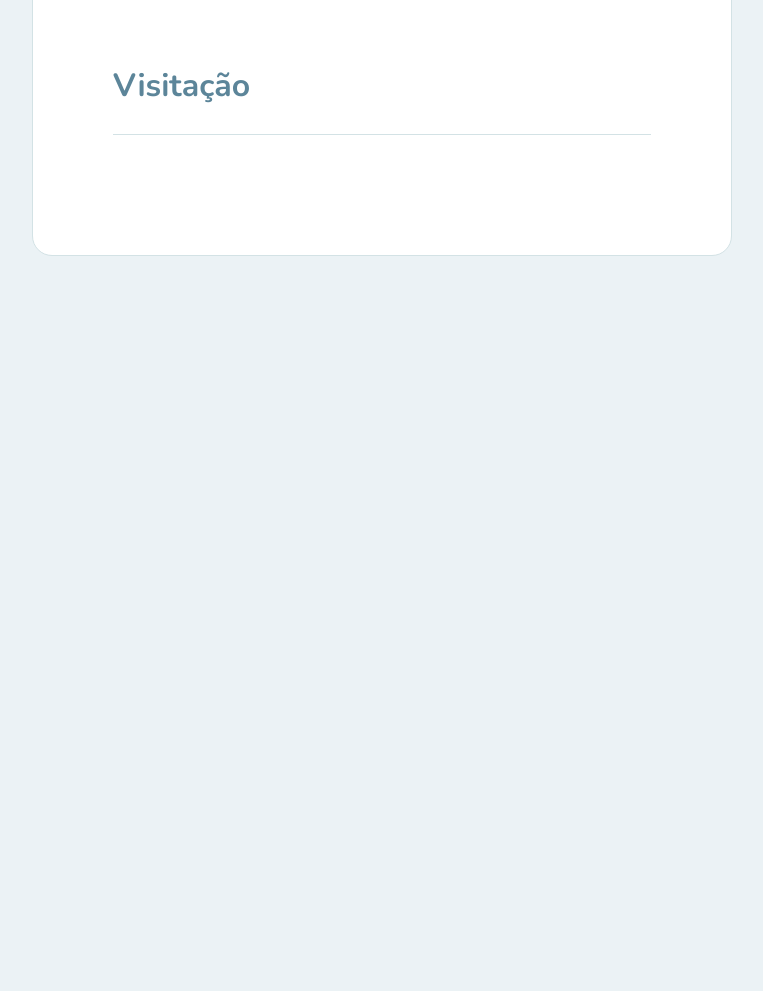
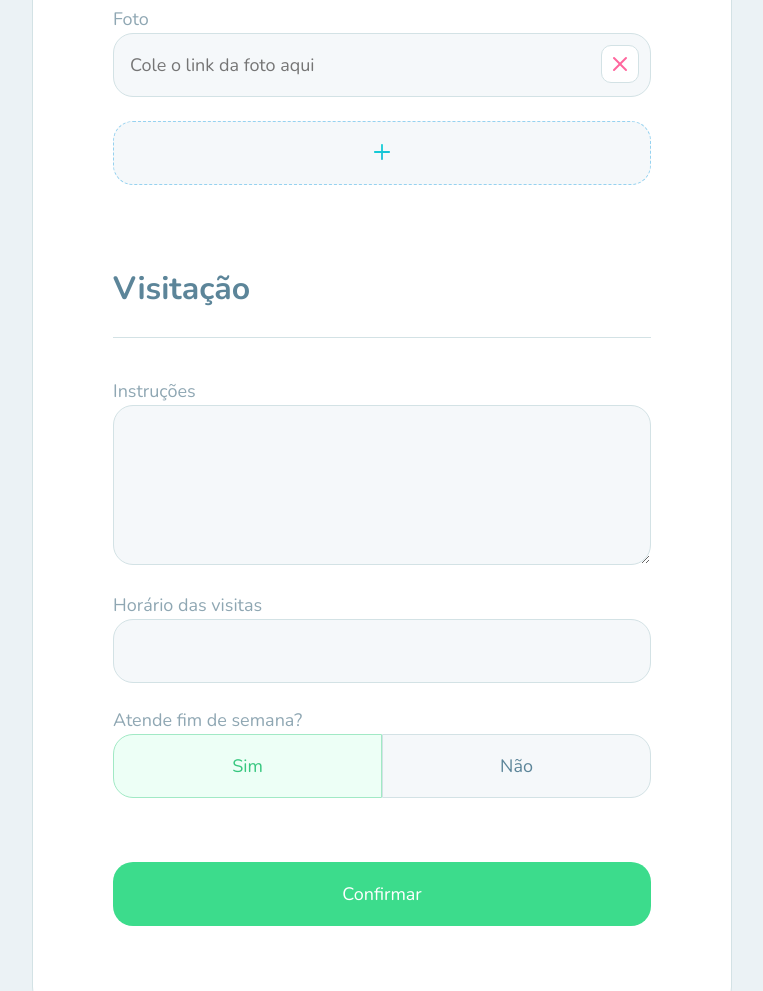
Before and after one commit to jessneri/nlw-3, a plain HTML site: page create-orphanage.html in a window 1280 px wide. Shown: the part 1140-2131 px from the top of the page, without its empty margins (313-1076 px from the left). Before the commit the page ends 1460 px from the top, so only its background shows below. Drawn offline with nearby package versions, Linux system fonts and the light colour scheme.

Commit message:
Episódio 3 concluído.

```diff
--- a/create-orphanage.html
+++ b/create-orphanage.html
@@ -27,6 +27,7 @@
     <link rel="stylesheet" href="public/css/sidebar.css" />
     <link rel="stylesheet" href="public/css/map.css" />
     <link rel="stylesheet" href="public/css/form.css" />
+    <link rel="stylesheet" href="public/css/buttons.css" />
 
     <link
       href="https://fonts.googleapis.com/css2?family=Nunito:wght@400;600;700;800&display=swap"
@@ -51,6 +52,9 @@
 
             <div class="map-container">
               <div id="mapid"></div>
+              <input type="hidden" name="lat" />
+              <input type="hidden" name="lng" />
+
               <footer>
                 <a href="" id="select-point"
                   >Clique no mapa para adicionar a localização</a
@@ -60,24 +64,91 @@
 
             <div class="input-block">
               <label for="name">Nome</label>
-              <input id="name" name="name" />
+              <input id="name" name="name" required />
             </div>
 
             <div class="input-block">
               <label for="about"
                 >Sobre<span>Máximo de 300 catacteres</span></label
               >
-              <textarea id="about" name="about"></textarea>
+              <textarea id="about" name="about" required></textarea>
             </div>
 
             <div class="input-block">
               <label for="whatsapp">Número de WhatsApp</label>
-              <input id="whatsapp" name="whatsapp" />
+              <input id="whatsapp" name="whatsapp" required />
+            </div>
+
+            <div class="input-block images">
+              <label for="images">Foto</label>
+              <div class="images-upload" id="images">
+                <div class="new-upload">
+                  <input
+                    name="images"
+                    placeholder="Cole o link da foto aqui"
+                    required
+                  />
+                  <span onClick="deleteField(event)"
+                    ><img
+                      src="./public/images/remove-file.svg"
+                      alt="Remover foto"
+                  /></span>
+                </div>
+              </div>
+
+              <button onClick="addPhotoField()" type="button">
+                <img src="./public/images/add-file.svg" alt="Nova imagem" />
+              </button>
             </div>
           </fieldset>
 
           <fieldset>
             <legend>Visitação</legend>
+
+            <div class="input-block">
+              <label for="instructions">Instruções</label>
+              <textarea
+                id="instructions"
+                name="instructions"
+                required
+              ></textarea>
+            </div>
+
+            <div class="input-block">
+              <label for="opening_hours">Horário das visitas</label>
+              <input id="opening_hours" name="opening_hours" required />
+            </div>
+
+            <div class="input-block">
+              <label for="opening_on_weekends">Atende fim de semana?</label>
+              <input
+                type="hidden"
+                id="open_on_weekends"
+                name="open_on_weekends"
+                value="1"
+                required
+              />
+
+              <div class="button-select">
+                <button
+                  data-value="1"
+                  onClick="toggleSelect(event)"
+                  type="button"
+                  class="active"
+                >
+                  Sim
+                </button>
+                <button
+                  data-value="0"
+                  onClick="toggleSelect(event)"
+                  type="button"
+                >
+                  Não
+                </button>
+              </div>
+
+              <button type="submit" class="primary-button">Confirmar</button>
+            </div>
           </fieldset>
         </form>
       </main>
--- /dev/null
+++ b/public/css/buttons.css
@@ -0,0 +1,49 @@
+.primary-button {
+  margin-top: 6.4rem;
+  width: 100%;
+  height: 6.4rem;
+  border: none;
+  cursor: pointer;
+  background: #3cdc8c;
+  border-radius: 2rem;
+  color: white;
+  display: flex;
+  align-items: center;
+  justify-content: center;
+  transition: background-color 0.2s;
+}
+
+.primary-button:hover {
+  background: #36cf82;
+}
+
+.primary-button img {
+  margin-right: 1.6rem;
+}
+
+.button-select {
+  display: grid;
+  grid-template-columns: 1fr 1fr;
+}
+
+.button-select button {
+  height: 6.4rem;
+  background: #f5f8fa;
+  border: 1px solid #d3e2e5;
+  color: #5c8599;
+  cursor: pointer;
+}
+
+.button-select button.active {
+  background: #edfff6;
+  border: 1px solid #a1e9c5;
+  color: #37c77f;
+}
+
+.button-select button:first-child {
+  border-radius: 2rem 0 0 2rem;
+}
+
+.button-select button:last-child {
+  border-radius: 0 2rem 2rem 0;
+}
--- a/public/css/form.css
+++ b/public/css/form.css
@@ -58,9 +58,51 @@ fieldset legend {
   padding: 0 1.6rem;
 }
 
+.input-block input:valid,
+.input-block textarea:valid {
+  border: 1px solid #a1e9c5;
+}
+
 .input-block textarea {
   height: clamp(12rem, 16rem, 24rem);
   resize: vertical; /*permite que a caixa de texto só cresça verticalmente*/
   padding: 1.6rem;
   line-height: 2.8rem;
 }
+
+.input-block.images button {
+  border: 1px dashed #96d2f0;
+  width: 100%;
+  background: #f5f8fa;
+  height: 6.4rem;
+  padding: 0 1.6rem;
+  margin-top: 2.4rem;
+  border-radius: 2rem;
+  cursor: pointer;
+}
+
+.new-upload {
+  position: relative;
+}
+
+.new-upload + .new-upload {
+  margin-top: 2.4rem;
+}
+
+.new-upload span {
+  position: absolute;
+  right: 12px;
+  bottom: 14px;
+
+  /* Texts / Botão */
+
+  background: #ffffff;
+  /* Back / Lines in white */
+
+  border: 1px solid #d3e2e5;
+  box-sizing: border-box;
+  display: flex;
+  border-radius: 10px;
+  padding: 0.6rem;
+  cursor: pointer;
+}
--- a/public/css/map.css
+++ b/public/css/map.css
@@ -1,7 +1,7 @@
 .map-container {
   margin-top: 6.4rem;
   background: #e6f7fd;
-  border: 1px solid #b3dae2;
+  border: 1px solid #dde3f0;
   border-radius: 2rem;
 }
 
@@ -18,6 +18,7 @@
 .map-container footer a {
   color: #0089a5;
   text-decoration: none;
+  font-weight: 700;
 }
 
 .map-container .leaflet-container {
--- a/public/scripts/page-create-orphanage.js
+++ b/public/scripts/page-create-orphanage.js
@@ -0,0 +1,92 @@
+//create map
+const map = L.map("mapid").setView([-12.9963997, -38.5133519], 15); //latitude, longetude e zoom do mapa
+
+//create and add tittleLayer
+L.tileLayer("https://{s}.tile.openstreetmap.org/{z}/{x}/{y}.png").addTo(map);
+
+//create icon
+const icon = L.icon({
+  iconUrl: "./public/images/map-marker.svg",
+  iconSize: [58, 68],
+  iconAnchor: [29, 68],
+});
+
+let marker;
+
+//create and add marker
+map.on("click", (event) => {
+  const lat = event.latlng.lat;
+  const lng = event.latlng.lng;
+
+  document.querySelector("[name=lat]").value = lat;
+  document.querySelector("[name=lng]").value = lng;
+
+  //remove icon
+  marker && map.removeLayer(marker);
+
+  //add icon layer
+  marker = L.marker([lat, lng], { icon }).addTo(map);
+});
+
+/*adicionar campo de fotos*/
+
+function addPhotoField() {
+  //pegar o container de fotos #images
+  const container = document.querySelector("#images");
+
+  //pegar o container para duplicar .new-image
+  const fieldsContainer = document.querySelectorAll(".new-upload");
+
+  //realizar o clone da ultima imagem adicionada
+  const newFieldContainer = fieldsContainer[
+    fieldsContainer.length - 1
+  ].cloneNode(true);
+
+  //verificar se o campo está vazio, se sim, não adicionar ao container de imagens
+  const input = newFieldContainer.children[0];
+  if (input.value === "") {
+    return;
+  }
+
+  //limpar o campo antes de adicionar ao container de imagens
+  input.value = "";
+
+  //adicionar o clone ao container de imagens
+  container.appendChild(newFieldContainer);
+}
+
+function deleteField(event) {
+  const span = event.currentTarget;
+
+  const fieldsContainer = document.querySelectorAll(".new-upload");
+
+  if (fieldsContainer.length <= 1) {
+    //limpar valor do campo
+    span.parentNode.children[0].value = "";
+    return;
+  }
+  //deletar o campo
+
+  span.parentNode.remove();
+}
+
+//selecionar sim e não
+
+function toggleSelect(event) {
+  //pegar o botão clicado
+
+  //retirar a classe .active dos botões
+  document
+    .querySelectorAll(".button-select button")
+    .forEach((button) => button.classList.remove("active"));
+
+  //colocar a classe active
+  const button = event.currentTarget;
+  button.classList.add("active");
+
+  //atualizar o input hidden com o valor selecionado
+  const input = document.querySelector('[name="open_on_weekends"]');
+
+  //verificar se é sim ou Não
+  input.value = button.dataset.value;
+}
```
Also changed, not shown: orphanage.html (+1 -0 lines), public/css/page-orphanage.css (+0 -23 lines), public/images/add-file.svg (added), public/images/remove-file.svg (added).
